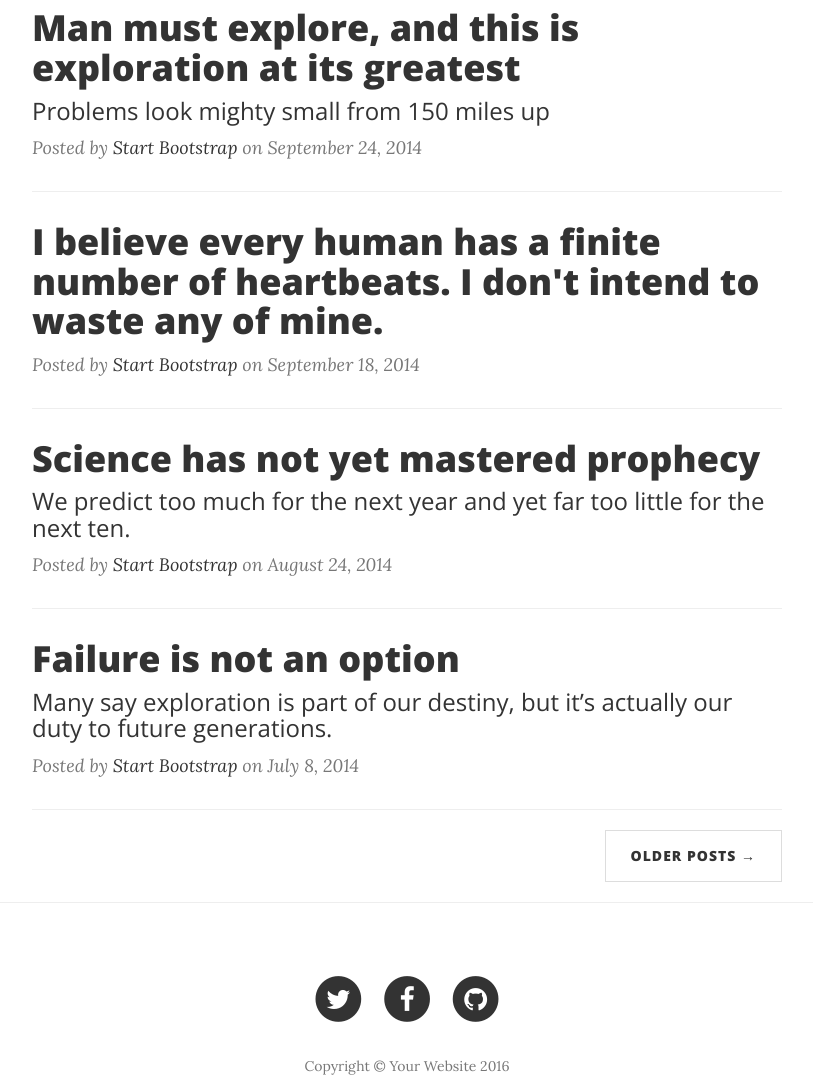
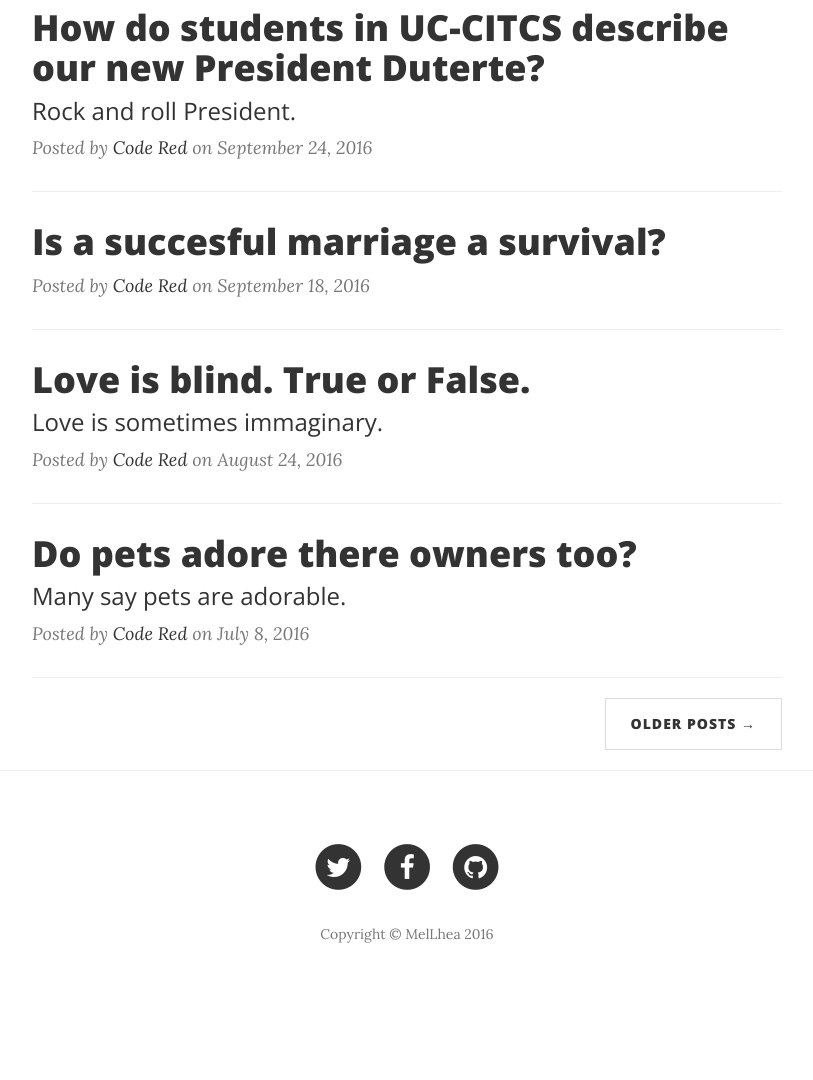
Before and after one commit to pearlyndanes/blog, a website: page index.html in a window 1280 px wide. Shown: the part 520-1600 px from the top of the page, without its empty margins (233-1046 px from the left). After the commit the page ends 1530 px from the top, so only its background shows below. Drawn offline with nearby package versions, Linux system fonts and the light colour scheme.

Commit message:
Update index.html

```diff
--- a/index.html
+++ b/index.html
@@ -42,7 +42,7 @@
                     <span class="sr-only">Toggle navigation</span>
                     Menu <i class="fa fa-bars"></i>
                 </button>
-                <a class="navbar-brand" href="index.html">Start Bootstrap</a>
+                <a class="navbar-brand" href="index.html">MelLhea</a>
             </div>
 
             <!-- Collect the nav links, forms, and other content for toggling -->
@@ -74,9 +74,9 @@
             <div class="row">
                 <div class="col-lg-8 col-lg-offset-2 col-md-10 col-md-offset-1">
                     <div class="site-heading">
-                        <h1>Clean Blog</h1>
+                        <h1>SayEt</h1>
                         <hr class="small">
-                        <span class="subheading">A Clean Blog Theme by Start Bootstrap</span>
+                        <span class="subheading">Blog with Attitude.</span>
                     </div>
                 </div>
             </div>
@@ -90,52 +90,52 @@
                 <div class="post-preview">
                     <a href="post.html">
                         <h2 class="post-title">
-                            Man must explore, and this is exploration at its greatest
+                            How do students in UC-CITCS describe our new President Duterte?
                         </h2>
                         <h3 class="post-subtitle">
-                            Problems look mighty small from 150 miles up
+                            Rock and roll President.
                         </h3>
                     </a>
-                    <p class="post-meta">Posted by <a href="#">Start Bootstrap</a> on September 24, 2014</p>
+                    <p class="post-meta">Posted by <a href="about.html">Code Red</a> on September 24, 2016</p>
                 </div>
                 <hr>
                 <div class="post-preview">
                     <a href="post.html">
                         <h2 class="post-title">
-                            I believe every human has a finite number of heartbeats. I don't intend to waste any of mine.
+                            Is a succesful marriage a survival?
                         </h2>
                     </a>
-                    <p class="post-meta">Posted by <a href="#">Start Bootstrap</a> on September 18, 2014</p>
+                    <p class="post-meta">Posted by <a href="about.html">Code Red</a> on September 18, 2016</p>
                 </div>
                 <hr>
                 <div class="post-preview">
                     <a href="post.html">
                         <h2 class="post-title">
-                            Science has not yet mastered prophecy
+                           Love is blind. True or False.
                         </h2>
                         <h3 class="post-subtitle">
-                            We predict too much for the next year and yet far too little for the next ten.
+                           Love is sometimes immaginary.
                         </h3>
                     </a>
-                    <p class="post-meta">Posted by <a href="#">Start Bootstrap</a> on August 24, 2014</p>
+                    <p class="post-meta">Posted by <a href="about.html">Code Red</a> on August 24, 2016</p>
                 </div>
                 <hr>
                 <div class="post-preview">
                     <a href="post.html">
                         <h2 class="post-title">
-                            Failure is not an option
+                            Do pets adore there owners too?
                         </h2>
                         <h3 class="post-subtitle">
-                            Many say exploration is part of our destiny, but it’s actually our duty to future generations.
+                            Many say pets are adorable.
                         </h3>
                     </a>
-                    <p class="post-meta">Posted by <a href="#">Start Bootstrap</a> on July 8, 2014</p>
+                    <p class="post-meta">Posted by <a href="about.html">Code Red</a> on July 8, 2016</p>
                 </div>
                 <hr>
                 <!-- Pager -->
                 <ul class="pager">
                     <li class="next">
-                        <a href="#">Older Posts &rarr;</a>
+                        <a href="post.html">Older Posts &rarr;</a>
                     </li>
                 </ul>
             </div>
@@ -151,7 +151,7 @@
                 <div class="col-lg-8 col-lg-offset-2 col-md-10 col-md-offset-1">
                     <ul class="list-inline text-center">
                         <li>
-                            <a href="#">
+                            <a href="https://twitter.com">
                                 <span class="fa-stack fa-lg">
                                     <i class="fa fa-circle fa-stack-2x"></i>
                                     <i class="fa fa-twitter fa-stack-1x fa-inverse"></i>
@@ -159,7 +159,7 @@
                             </a>
                         </li>
                         <li>
-                            <a href="#">
+                            <a href="https://www.facebook.com">
                                 <span class="fa-stack fa-lg">
                                     <i class="fa fa-circle fa-stack-2x"></i>
                                     <i class="fa fa-facebook fa-stack-1x fa-inverse"></i>
@@ -167,7 +167,7 @@
                             </a>
                         </li>
                         <li>
-                            <a href="#">
+                            <a href="https://pearlyndanes.github.io/">
                                 <span class="fa-stack fa-lg">
                                     <i class="fa fa-circle fa-stack-2x"></i>
                                     <i class="fa fa-github fa-stack-1x fa-inverse"></i>
@@ -175,7 +175,7 @@
                             </a>
                         </li>
                     </ul>
-                    <p class="copyright text-muted">Copyright &copy; Your Website 2016</p>
+                    <p class="copyright text-muted">Copyright &copy; MelLhea 2016</p>
                 </div>
             </div>
         </div>
```
